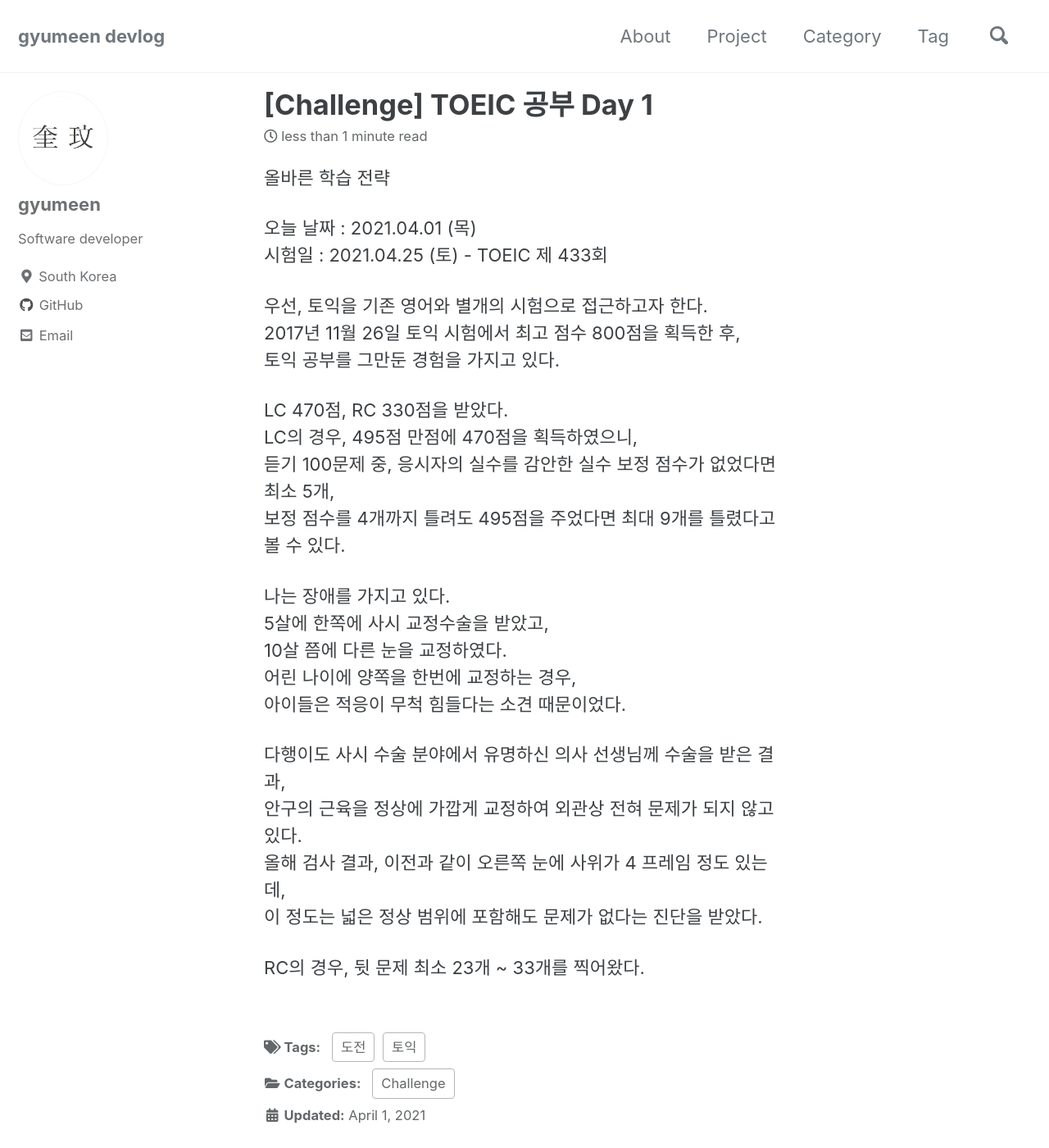
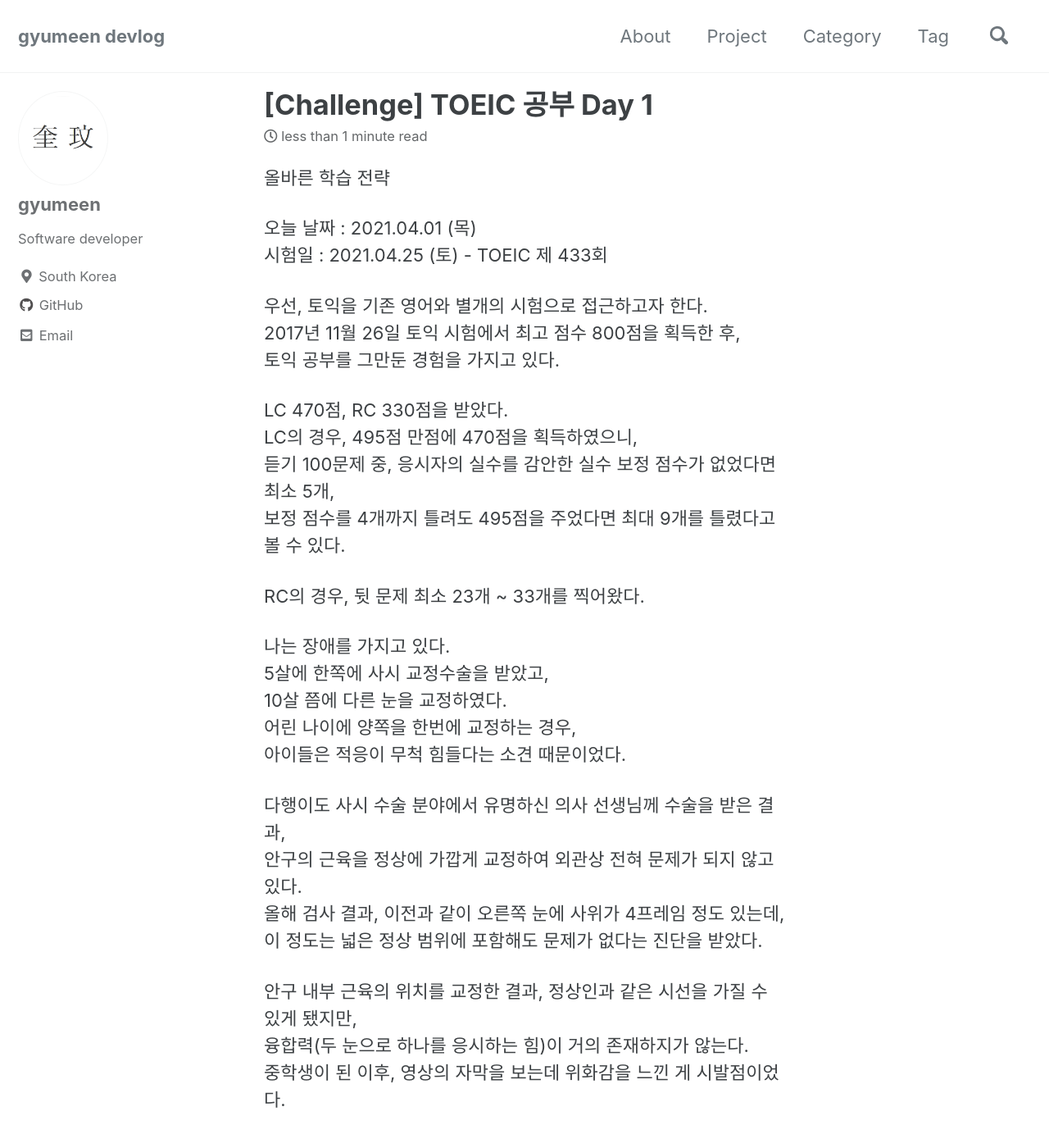
Before and after one commit to gyumeen/gyumeen.github.io, a Jekyll site: the page built from _posts/2021/Challenge/TOEIC/2021-04-01-[Toeic]1.md, in a window 1280 px wide and 1400 px high. Shown: the whole window at 82% size. Built offline with Jekyll 4.4.1, drawn with Linux system fonts in a browser that asks for light colours; cached includes are drawn as plain includes; comment, search, counter and statistics services are not loaded.

Commit message:
Update 2021-04-01-[Toeic]1.md

```diff
--- a/_posts/2021/Challenge/TOEIC/2021-04-01-[Toeic]1.md
+++ b/_posts/2021/Challenge/TOEIC/2021-04-01-[Toeic]1.md
@@ -24,6 +24,8 @@ LC의 경우, 495점 만점에 470점을 획득하였으니,
 듣기 100문제 중, 응시자의 실수를 감안한 실수 보정 점수가 없었다면 최소 5개,
 보정 점수를 4개까지 틀려도 495점을 주었다면 최대 9개를 틀렸다고 볼 수 있다.
 
+RC의 경우, 뒷 문제 최소 23개 ~ 33개를 찍어왔다.
+
 나는 장애를 가지고 있다.
 5살에 한쪽에 사시 교정수술을 받았고,
 10살 쯤에 다른 눈을 교정하였다.
@@ -32,8 +34,9 @@ LC의 경우, 495점 만점에 470점을 획득하였으니,
 
 다행이도 사시 수술 분야에서 유명하신 의사 선생님께 수술을 받은 결과,
 안구의 근육을 정상에 가깝게 교정하여 외관상 전혀 문제가 되지 않고 있다.
-올해 검사 결과, 이전과 같이 오른쪽 눈에 사위가 4 프레임 정도 있는데,
+올해 검사 결과, 이전과 같이 오른쪽 눈에 사위가 4프레임 정도 있는데,
 이 정도는 넓은 정상 범위에 포함해도 문제가 없다는 진단을 받았다.
 
-
-RC의 경우, 뒷 문제 최소 23개 ~ 33개를 찍어왔다.
+안구 내부 근육의 위치를 교정한 결과, 정상인과 같은 시선을 가질 수 있게 됐지만,
+융합력(두 눈으로 하나를 응시하는 힘)이 거의 존재하지가 않는다.
+중학생이 된 이후, 영상의 자막을 보는데 위화감을 느낀 게 시발점이었다.
```
